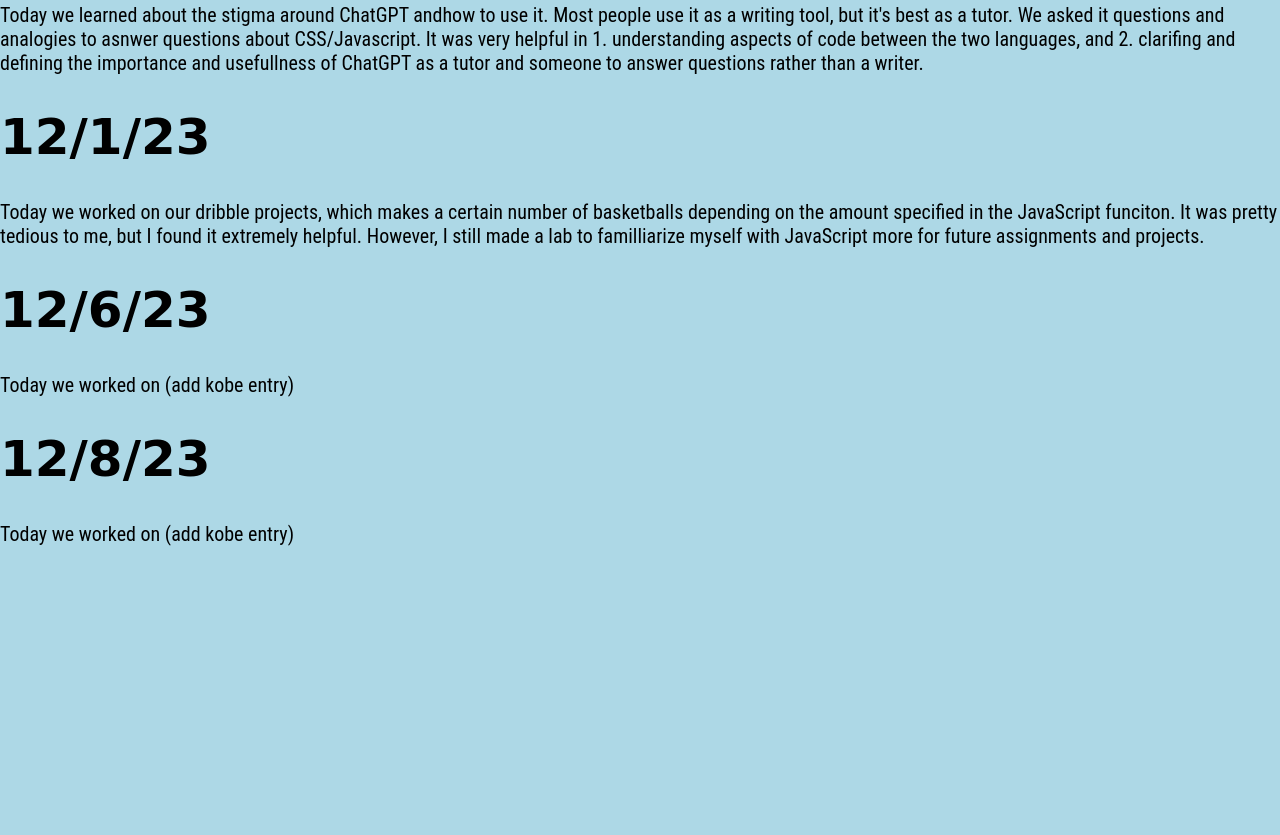
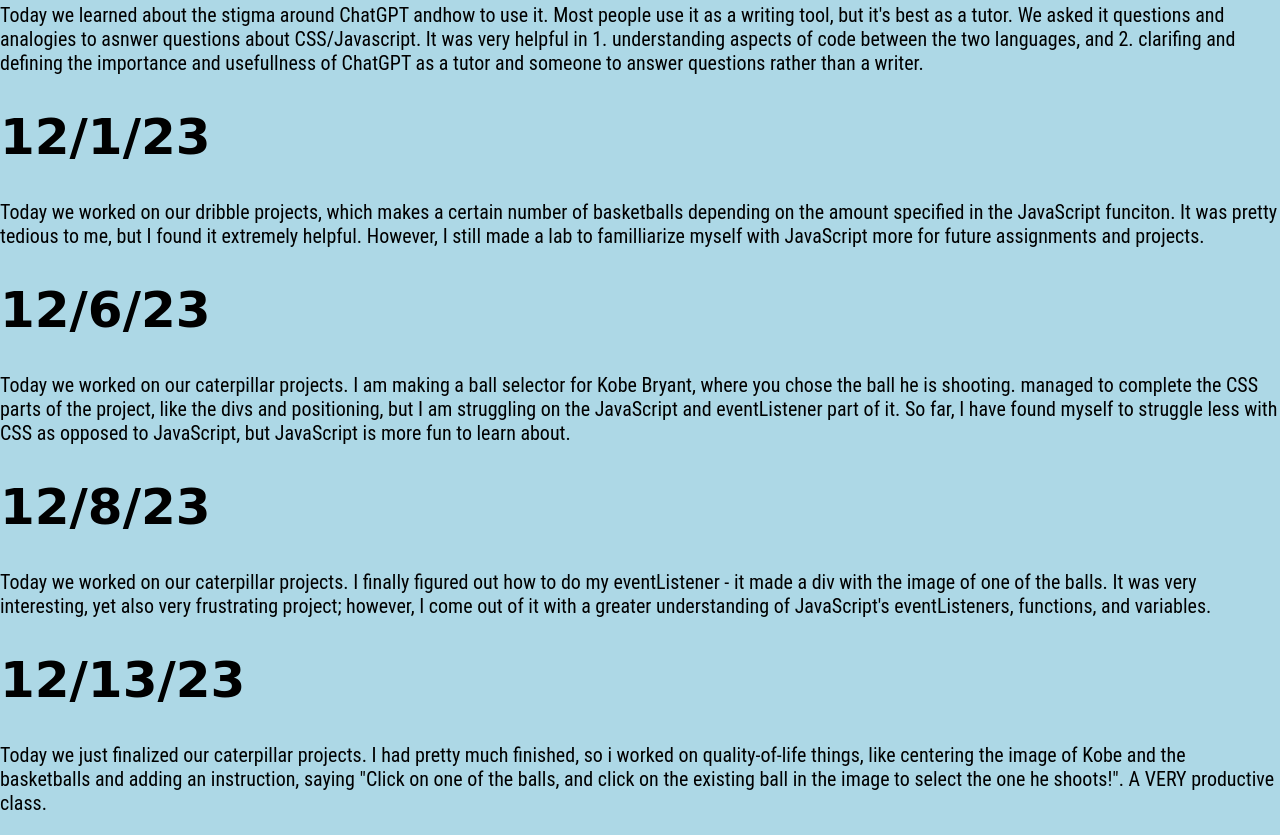
Before and after one commit to benwied24/benwied24.github.io, a plain HTML site: page journal.html in a window 1280 px wide. Shown: the part 2904-3739 px from the top of the page. Before the commit the page ends 3470 px from the top, so only its background shows below. Drawn offline with Linux system fonts and the light colour scheme; a web font is replaced by a local one.

Commit message:
finalizing kobe project

```diff
--- a/journal.html
+++ b/journal.html
@@ -151,11 +151,17 @@
 	12/6/23
 </h1>
 <p>
- Today we worked on (add kobe entry)
+ Today we worked on our caterpillar projects. I am making a ball selector for Kobe Bryant, where you chose the ball he is shooting. managed to complete the CSS parts of the project, like the divs and positioning, but I am struggling on the JavaScript and eventListener part of it. So far, I have found myself to struggle less with CSS as opposed to JavaScript, but JavaScript is more fun to learn about.
 </p>
 <h1>
 	12/8/23
 </h1>
 <p>
- Today we worked on (add kobe entry)
+ Today we worked on our caterpillar projects. I finally figured out how to do my eventListener - it made a div with the image of one of the balls. It was very interesting, yet also very frustrating project; however, I come out of it with a greater understanding of JavaScript's eventListeners, functions, and variables.
 </p>
+<h1>
+	12/13/23
+</h1>
+<p>
+Today we just finalized our caterpillar projects. I had pretty much finished, so i worked on quality-of-life things, like centering the image of Kobe and the basketballs and adding an instruction, saying "Click on one of the balls, and click on the existing ball in the image to select the one he shoots!". A VERY productive class.
+</p
```
Also changed, not shown: kobe.html (+1 -1 lines), 1 other file.
